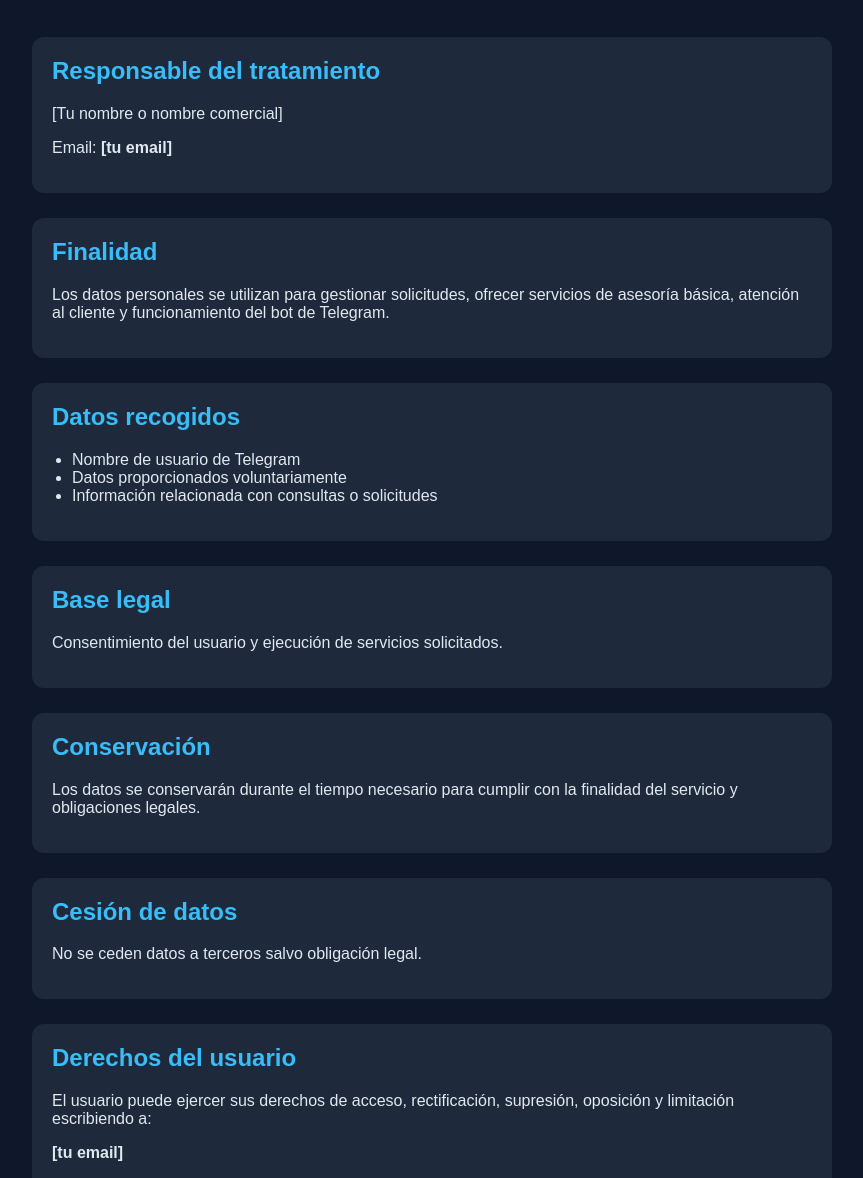
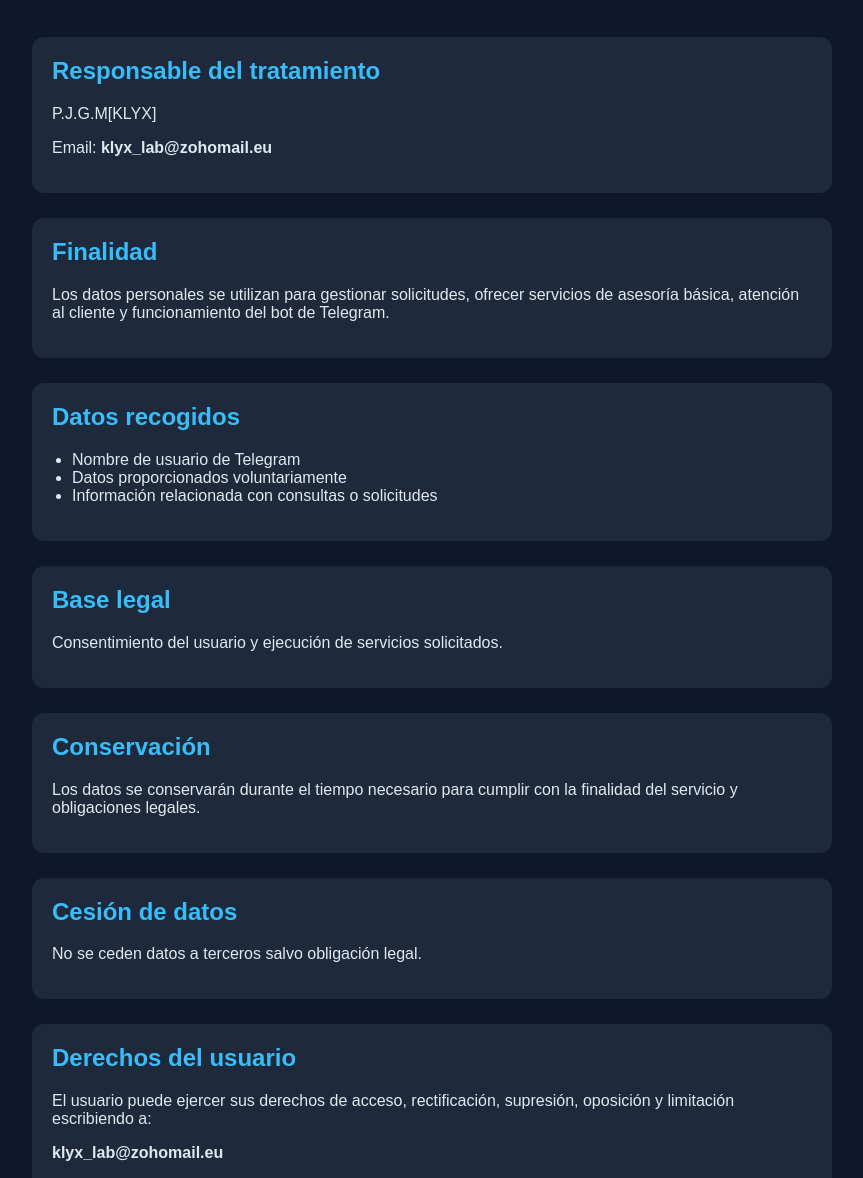
Before and after one commit to KLYX-LAB/Privacy-Policy-KLYX, a plain HTML site: page index.html in a window 1280 px wide. Shown: the part 122-1300 px from the top of the page, without its empty margins (208-1071 px from the left). Drawn offline with Linux system fonts and the light colour scheme.

Commit message:
Update index.html
Edicion

```diff
--- a/index.html
+++ b/index.html
@@ -16,8 +16,8 @@
 
     <section>
       <h2>Responsable del tratamiento</h2>
-      <p>[Tu nombre o nombre comercial]</p>
-      <p>Email: <strong>[tu email]</strong></p>
+      <p>P.J.G.M[KLYX]</p>
+      <p>Email: <strong>klyx_lab@zohomail.eu</strong></p>
     </section>
 
     <section>
@@ -52,7 +52,7 @@
     <section>
       <h2>Derechos del usuario</h2>
       <p>El usuario puede ejercer sus derechos de acceso, rectificación, supresión, oposición y limitación escribiendo a:</p>
-      <p><strong>[tu email]</strong></p>
+      <p><strong>klyx_lab@zohomail.eu</strong></p>
     </section>
 
     <section>
```
